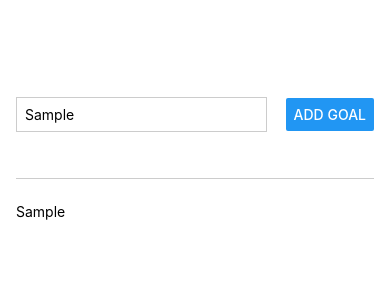
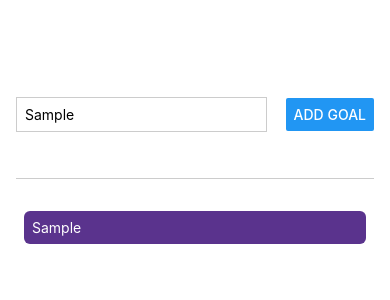
Before and after one commit to AndreeaMagda/todoApp, a React Native app: screen / in a window 390 px wide. Both pictures are taken after typing "Sample" into the empty fields and a click on the button "ADD GOAL". Shown: the top 300 px of the page. Built offline with nearby package versions, Linux system fonts and the light colour scheme.

Commit message:
Improve list item styling
- added margin,border,radius,padding,bckg color, and text color
- separated text styles into a new style object

```diff
--- a/App.js
+++ b/App.js
@@ -26,7 +26,9 @@
       </View>
       <View style={styles.goalsContainer}>
         {courseGoals.map((goal) => (
-          <Text key={goal}>{goal}</Text>
+          <View style={styles.goalItem} key={goal}>
+            <Text style={styles.goalText}>{goal}</Text>
+          </View>
         ))}
       </View>
     </View>
@@ -59,4 +61,13 @@
   goalsContainer: {
     flex: 5,
   },
+  goalItem: {
+    margin: 8,
+    padding: 8,
+    borderRadius: 6,
+    backgroundColor: '#5a338d',
+  },
+  goalText: {
+    color: 'white',
+  },
 });
```
